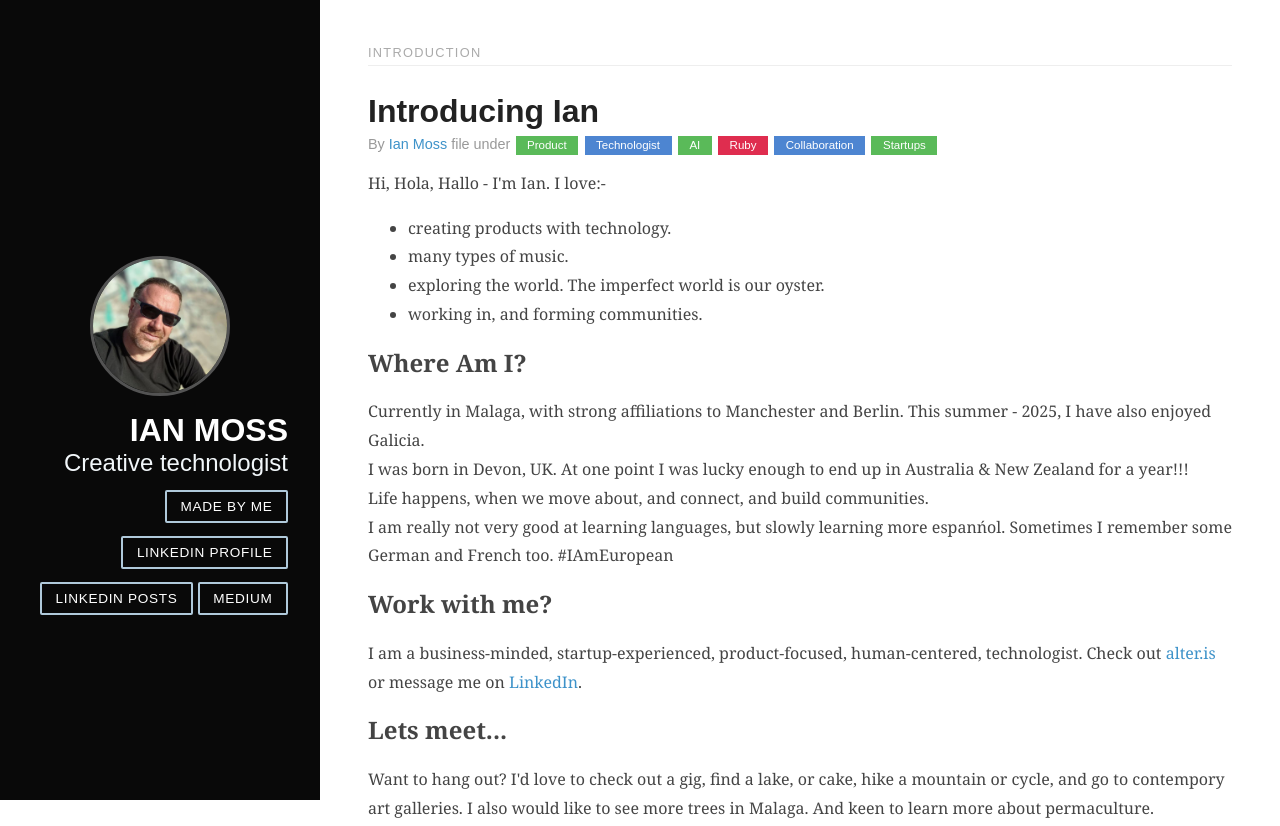
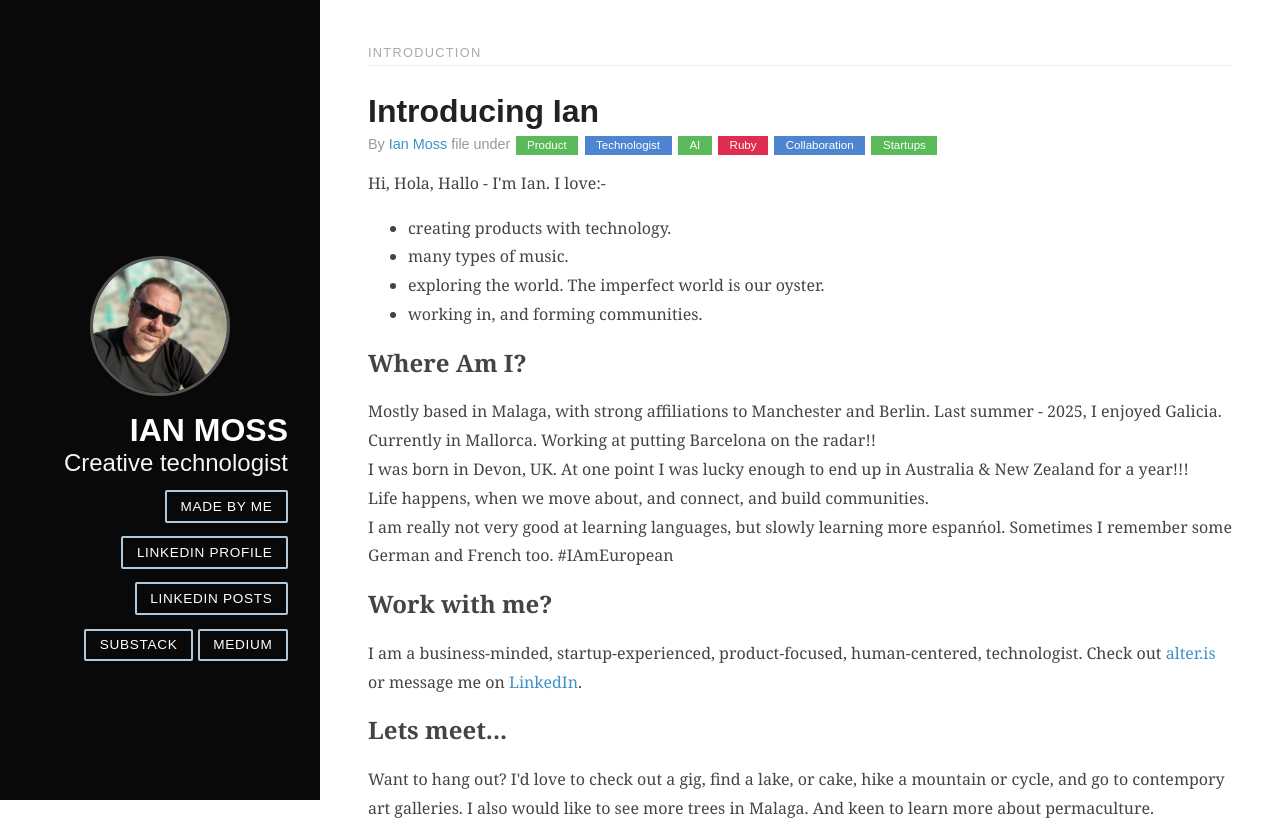
Before and after one commit to alterisian/alterisian.github.io, a plain HTML site: page index.html in a window 1280 px wide. Shown: the top 826 px of the page. Drawn offline with nearby package versions, Linux system fonts and the light colour scheme.

Commit message:
adding a 2026 update on locations

```diff
--- a/index.html
+++ b/index.html
@@ -27,8 +27,11 @@
             <li class="nav-item">
               <a class="pure-button" target="_blank" href="https://linkedin.com/in/alteris">LinkedIn Profile</a>
             </li>
-  <li class="nav-item">
+            <li class="nav-item">
               <a class="pure-button" target="_blank" href="https://www.linkedin.com/in/alteris/recent-activity/all/">LinkedIn Posts</a>
+            </li>
+            <li class="nav-item">
+                <a class="pure-button" target="_blank" href="https://ianmossishere.substack.com/">Substack</a>
             </li>
             <li class="nav-item">
                 <a class="pure-button" target="_blank" href="https://medium.com/@oceanician">Medium</a>
@@ -72,7 +75,7 @@
 
                       <h2>Where Am I?</h2>
                       <p>
-                        Currently in Malaga, with strong affiliations to Manchester and Berlin. This summer - 2025, I have also enjoyed Galicia.
+                        Mostly based in Malaga, with strong affiliations to Manchester and Berlin. Last summer - 2025, I enjoyed Galicia. Currently in Mallorca. Working at putting Barcelona on the radar!!
                           </br>I was born in Devon, UK. At one point I was lucky enough to end up in Australia &amp; New Zealand for a year!!!
                           <!---
                           </br>We are mostly in charge. Things only happen because we want them to. That is not to everything we want to happen, does happen!
```
